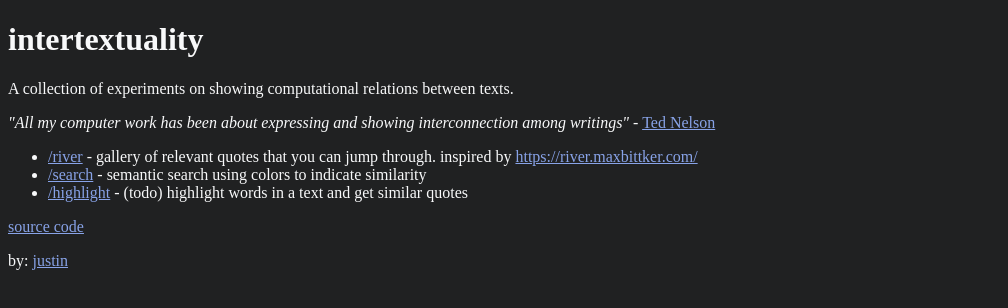
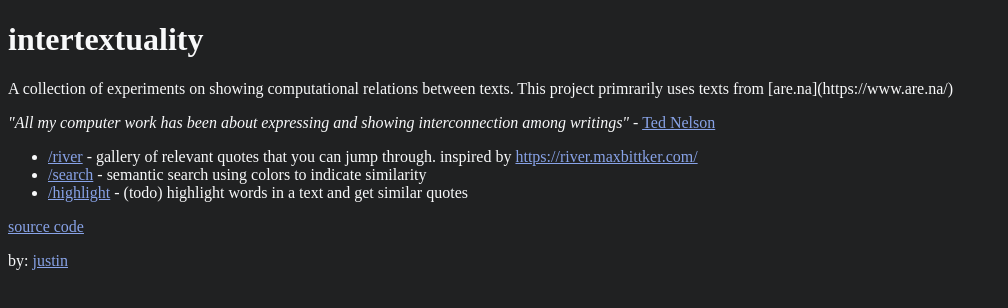
Before and after one commit to justinliang1020/intertextuality, a SvelteKit app: page / in a window 1280 px wide. Shown: the top 308 px of the page, without its empty margins (0-1008 px from the left). Built offline with nearby package versions, Linux system fonts and the light colour scheme.

Commit message:
update front page text

```diff
--- a/src/routes/+page.svelte
+++ b/src/routes/+page.svelte
@@ -4,7 +4,10 @@
 
 <h1>intertextuality</h1>
 
-<p>A collection of experiments on showing computational relations between texts.</p>
+<p>
+	A collection of experiments on showing computational relations between texts. This project
+	primrarily uses texts from [are.na](https://www.are.na/)
+</p>
 
 <p>
 	<i>
```
